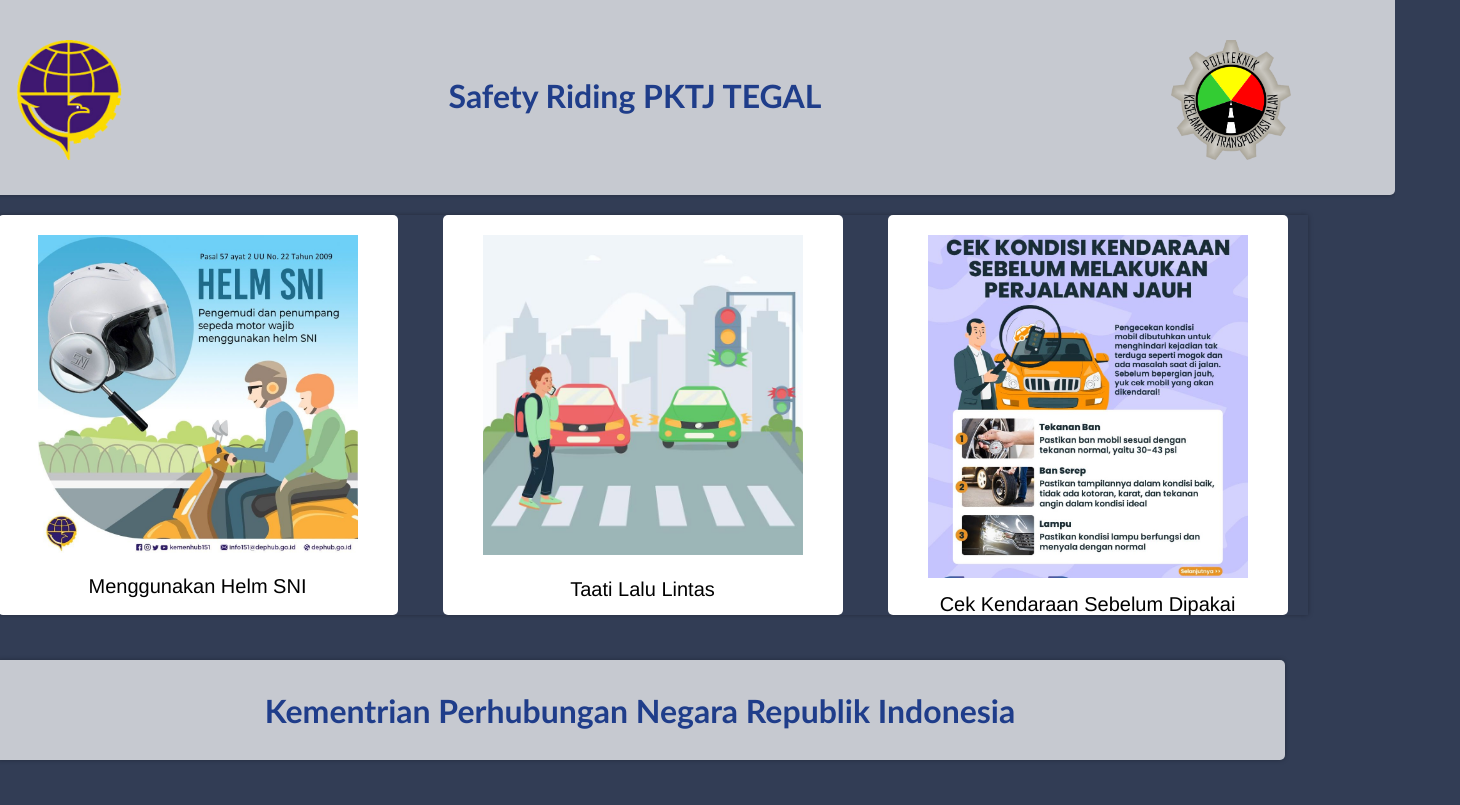
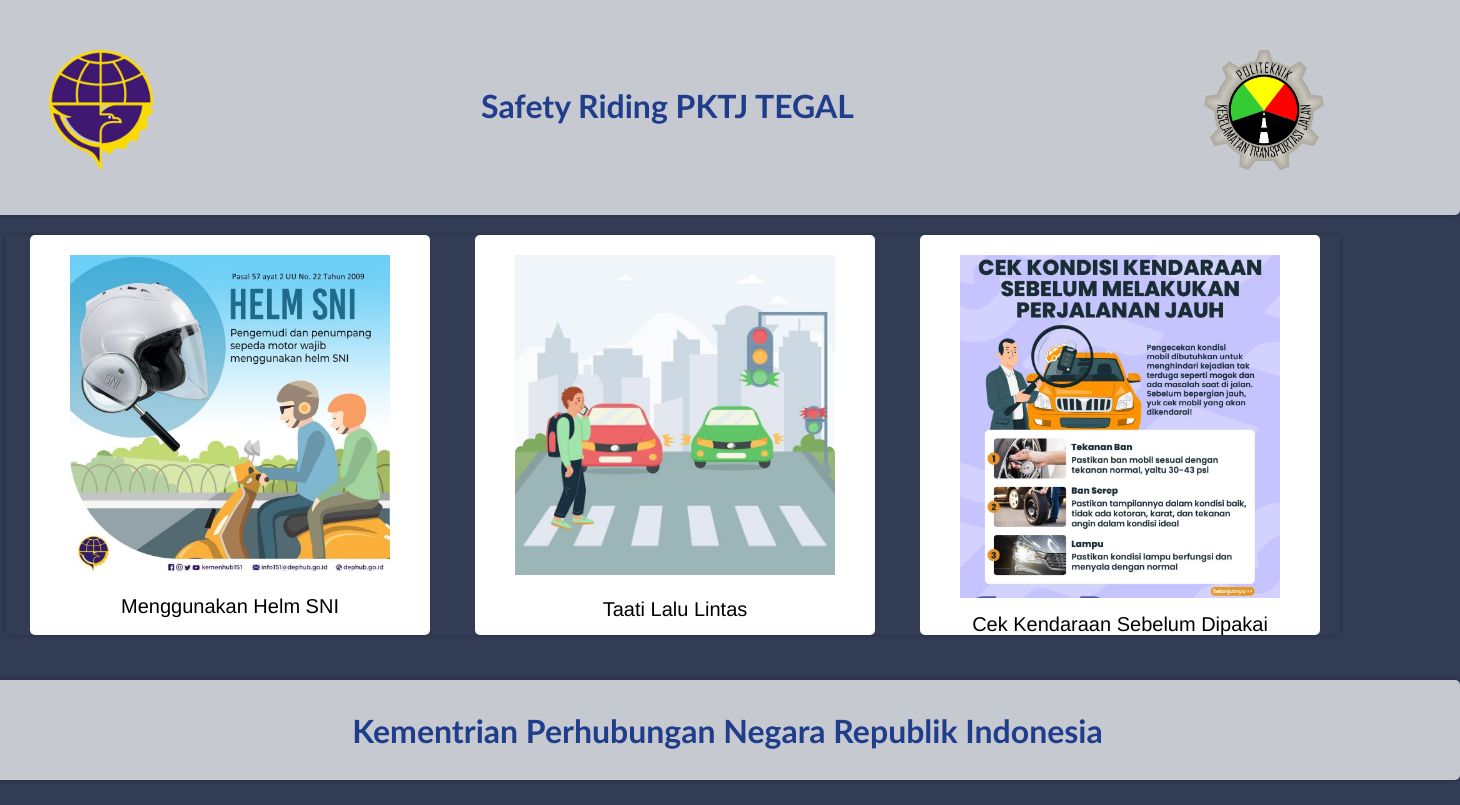
Before and after one commit to HamamPriyatmoko/Projectpktj, a plain HTML site: page index.html in a window 1280 px wide. Shown: the whole page, 1460 px wide, since content can reach past the window. Drawn offline with Linux system fonts and the light colour scheme.

Commit message:
memperbaiki tampilan yang kurang rapih

```diff
--- a/style.css
+++ b/style.css
@@ -8,6 +8,7 @@ body {
 
 .container {
   margin: 5px;
+  position: absolute;
 }
 
 .row {
@@ -22,9 +23,10 @@ body {
   justify-content: center;
   align-items: center;
   background: rgba(255, 255, 255, 0.722);
-  position: static;
+  position: sticky;
   flex: 1;
-  margin: 10px;
+  margin: 10px auto;
+  padding: 10px;
   width: 784px;
   height: 200px;
   margin-top: -10px;
@@ -67,6 +69,7 @@ body {
   height: 400px;
   text-align: center;
   border-radius: 5px;
+  margin: 0 10px;
   margin-left: 25px;
   margin-right: 20px;
 }
@@ -76,12 +79,14 @@ body {
   justify-content: center;
   align-items: center;
   background: rgba(255, 255, 255, 0.722);
-  position: static;
+  position: sticky;
   flex: 2;
+  text-align: center;
   margin-top: 30px;
   margin-left: -10px;
-  margin-right: -10px;
+  margin-right: -120px;
   margin-bottom: 0px;
+  bottom: 0;
   width: 784px;
   height: 100px;
   border-radius: 5px;
```
Also changed, not shown: index.html (+4 -6 lines).
